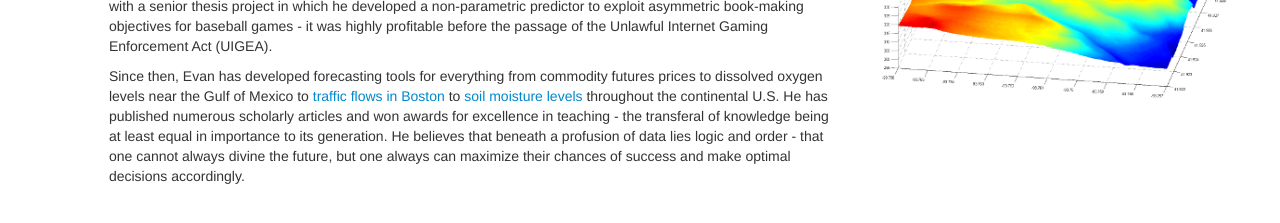
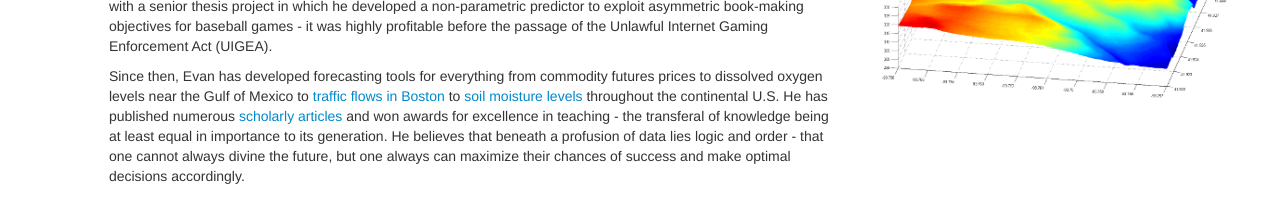
Before and after one commit to ecooper2/prognosticdatasolutions.com, a Jekyll site: the page index.html, which Jekyll copies as it is, in a window 1280 px wide. Shown: the part 508-731 px from the top of the page. Built offline with Jekyll 4.4.1, drawn with Linux system fonts in a browser that asks for light colours; part of the change alters nothing that is shown.

```diff
--- a/index.html
+++ b/index.html
@@ -36,7 +36,7 @@
       <p>
         Since then, Evan has developed forecasting tools for everything
         from commodity futures prices to dissolved oxygen levels near the Gulf of Mexico to <a href="http://boston.traffichackers.com/">traffic flows in Boston</a>
-		to <a href="http://www.soilinsight.com/">soil moisture levels</a> throughout the continental U.S. He has published numerous scholarly articles
+		to <a href="http://www.soilinsight.com/">soil moisture levels</a> throughout the continental U.S. He has published numerous <a href="Coopersmith_Publications.pdf"> scholarly articles </a>
 		and won awards for excellence in teaching - the transferal of knowledge being at least equal in importance to its generation.  He believes that beneath
 		a profusion of data lies logic and order - that one cannot always divine the future, but one always can maximize their chances of success and make optimal decisions accordingly.
       </p>
```
